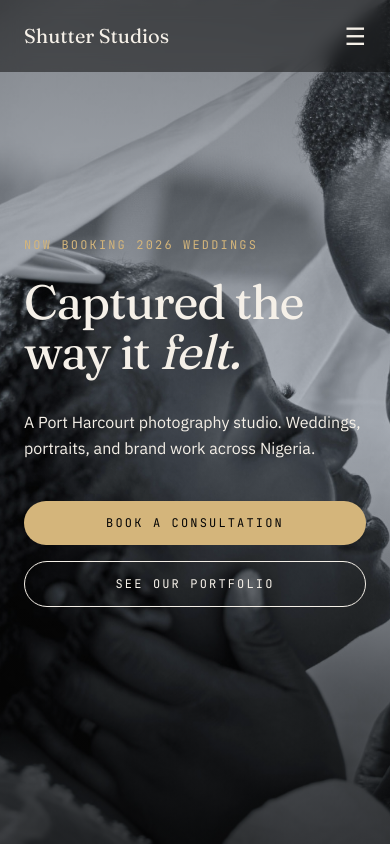
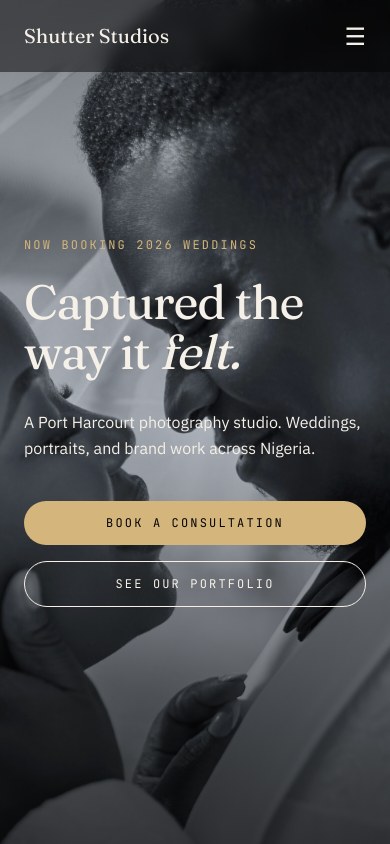
Before and after one commit to THESOURCEC0D3/portfolio, a Next.js app: page /work/shutter-studios in a window 390 px wide. Shown: the top 844 px of the page. Built offline with nearby package versions, Linux system fonts and the light colour scheme.

Commit message:
I fixed the hero section background image cropping issue

```diff
--- a/app/work/shutter-studios/components/Hero.tsx
+++ b/app/work/shutter-studios/components/Hero.tsx
@@ -10,7 +10,7 @@
           alt="Shutter Studios — Nigerian wedding photography"
           fill
           priority
-          className="object-cover"
+          className="object-cover object-[70%_center] md:object-center"
           sizes="100vw"
         />
         <div className="absolute inset-0 bg-gradient-to-b from-[rgba(5,5,5,0.4)] via-[rgba(5,5,5,0.2)] to-[rgba(5,5,5,0.7)]" />
@@ -28,7 +28,8 @@
             </h1>
 
             <p className="text-[var(--color-cream)] text-base md:text-lg max-w-md mb-10 leading-relaxed">
-              A Port Harcourt photography studio. Weddings, portraits, and brand work across Nigeria.
+              A Port Harcourt photography studio. Weddings, portraits, and brand
+              work across Nigeria.
             </p>
 
             <div className="flex flex-col sm:flex-row gap-4">
@@ -47,7 +48,7 @@
             </div>
           </div>
         </div>
-        </div>
-      </section>
+      </div>
+    </section>
   );
 }
```
